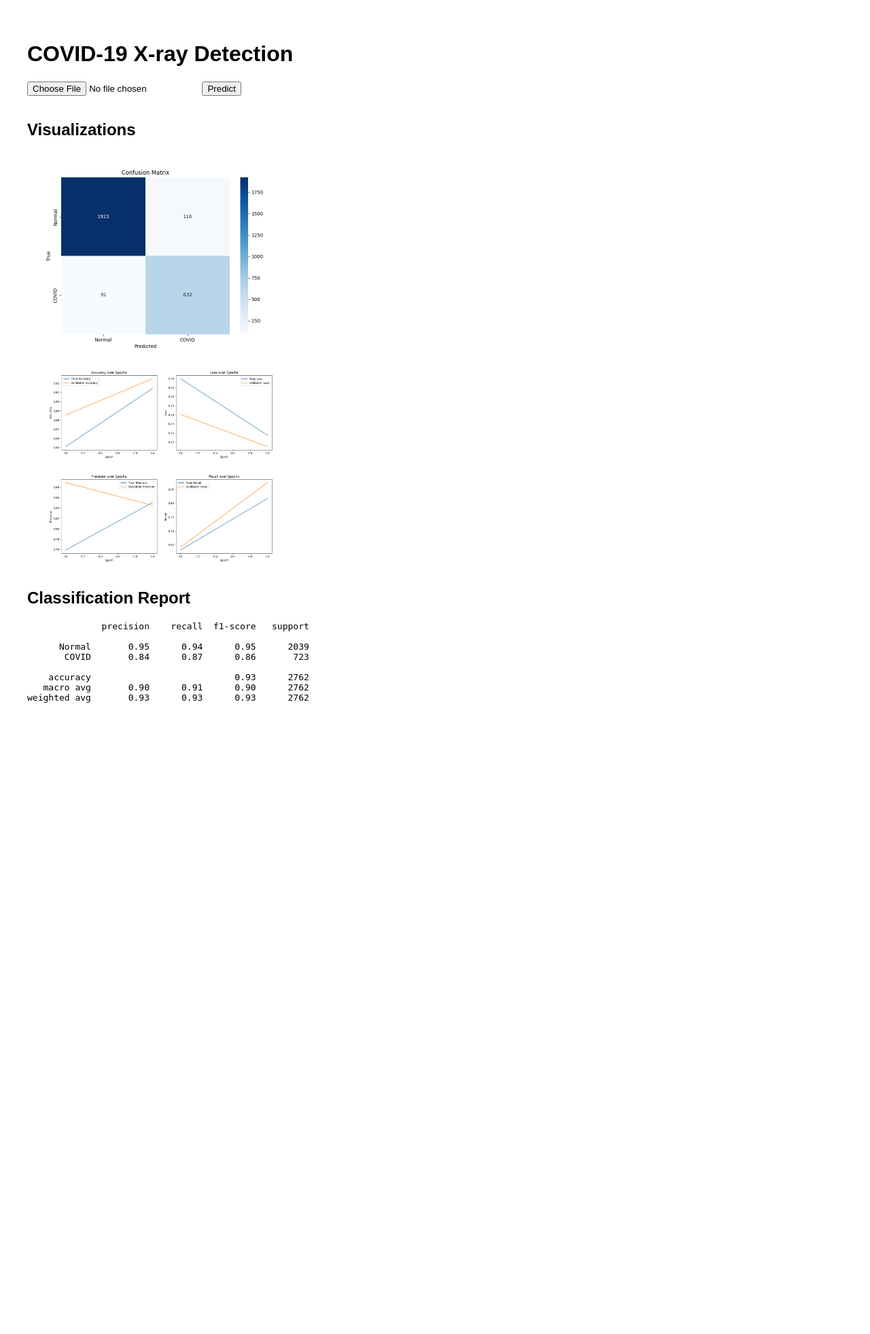
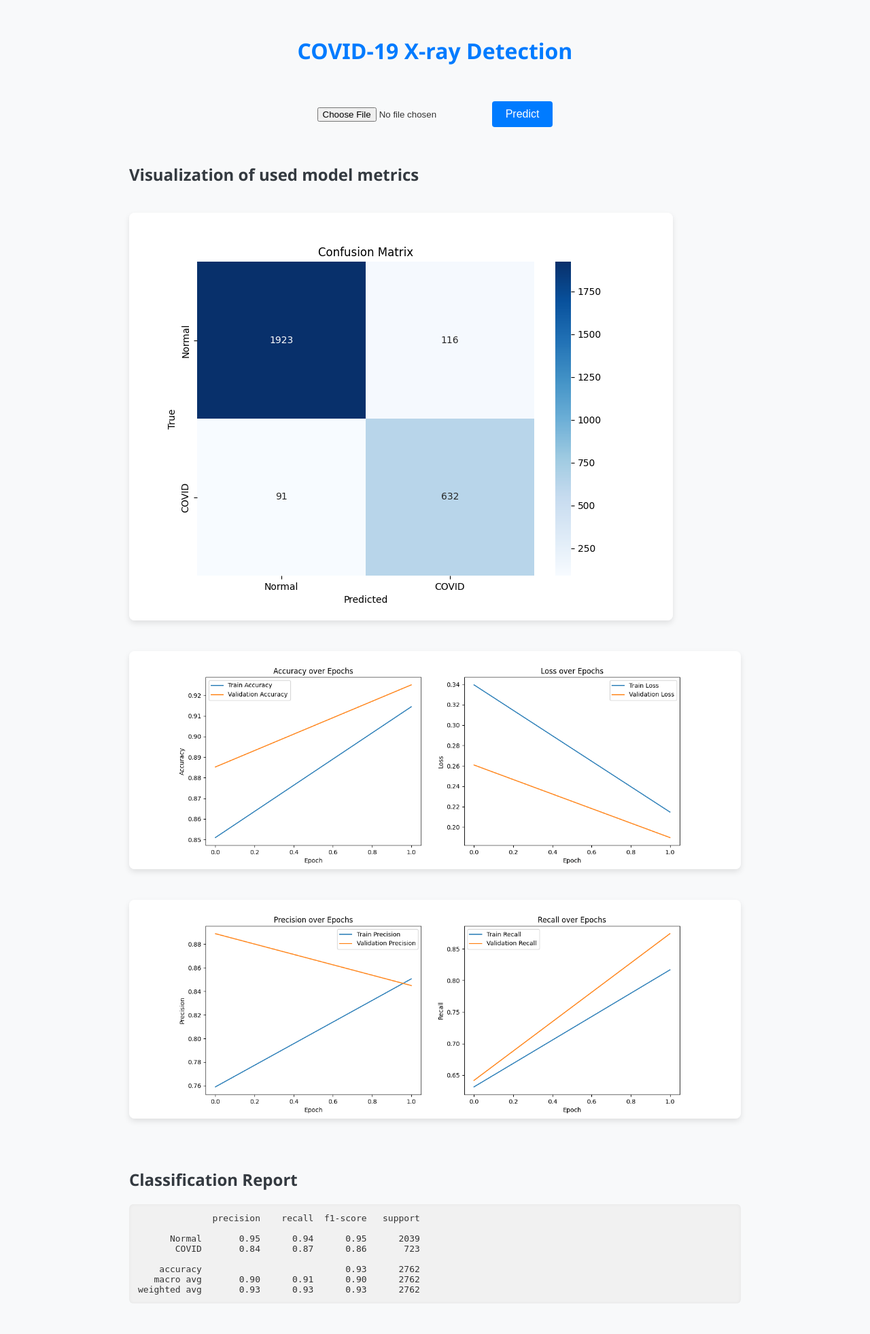
Before and after one commit to AdamPar/covid-19-classification-cnn, a Flask app: page / in a window 1280 px wide. Shown: the whole page at 68% size. Before the commit the page ends 1034 px from the top, so only its background shows below. Run offline with Flask 3, Linux system fonts and the light colour scheme.

Commit message:
feat: add some basic styling

```diff
--- /dev/null
+++ b/flask-app/static/css/style.css
@@ -0,0 +1,66 @@
+body {
+    font-family: 'Segoe UI', Tahoma, Geneva, Verdana, sans-serif;
+    background-color: #f8f9fa;
+    color: #333;
+    padding: 2em;
+    max-width: 900px;
+    margin: auto;
+}
+
+h1 {
+    text-align: center;
+    margin-bottom: 1.5em;
+    color: #007BFF;
+}
+
+form {
+    text-align: center;
+    margin-bottom: 2em;
+}
+
+input[type="file"] {
+    margin: 1em 0;
+}
+
+button {
+    padding: 10px 20px;
+    background-color: #007BFF;
+    color: white;
+    border: none;
+    border-radius: 4px;
+    cursor: pointer;
+    font-size: 1em;
+}
+
+button:hover {
+    background-color: #0056b3;
+}
+
+img {
+    max-width: 100%;
+    border-radius: 8px;
+    box-shadow: 0 4px 8px rgba(0, 0, 0, 0.1);
+    margin: 20px 0;
+}
+
+h2 {
+    margin-top: 2em;
+    color: #343a40;
+}
+
+pre {
+    background: #f1f1f1;
+    padding: 1em;
+    border-radius: 6px;
+    overflow-x: auto;
+    white-space: pre-wrap;
+    box-shadow: inset 0 0 5px rgba(0,0,0,0.05);
+}
+
+.result {
+    background-color: #e9f7ef;
+    border-left: 5px solid #28a745;
+    padding: 1em;
+    margin-top: 1em;
+    border-radius: 5px;
+}
--- a/flask-app/templates/index.html
+++ b/flask-app/templates/index.html
@@ -1,14 +1,10 @@
 <!DOCTYPE html>
 <html lang="en">
-<head>
-    <meta charset="UTF-8">
-    <title>COVID Detection</title>
-    <style>
-        body { font-family: Arial; padding: 2em; }
-        img { max-width: 400px; margin: 10px 0; display: block; }
-        h2 { margin-top: 1.5em; }
-    </style>
-</head>
+    <head>
+        <meta charset="UTF-8">
+        <title>COVID Detection</title>
+        <link rel="stylesheet" href="{{ url_for('static', filename='css/style.css') }}">
+    </head>
 <body>
     <h1>COVID-19 X-ray Detection</h1>
 
@@ -22,7 +18,7 @@
         <img src="{{ image_path }}" alt="Uploaded Image">
     {% endif %}
 
-    <h2>Visualizations</h2>
+    <h2>Visualization of used model metrics</h2>
     <img src="{{ heatmap_url }}" alt="Confusion Matrix">
     <img src="{{ accuracy_loss_url }}" alt="Accuracy & Loss Metrics">
     <img src="{{ precision_recall_url }}" alt="Precision & Recall Metrics">
```
